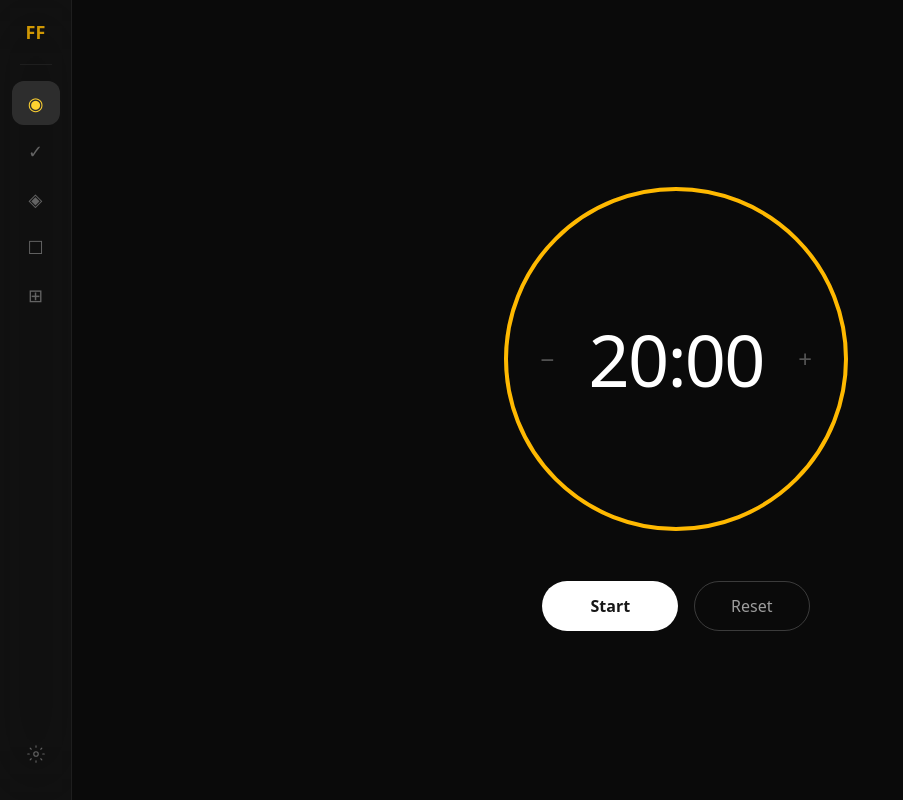
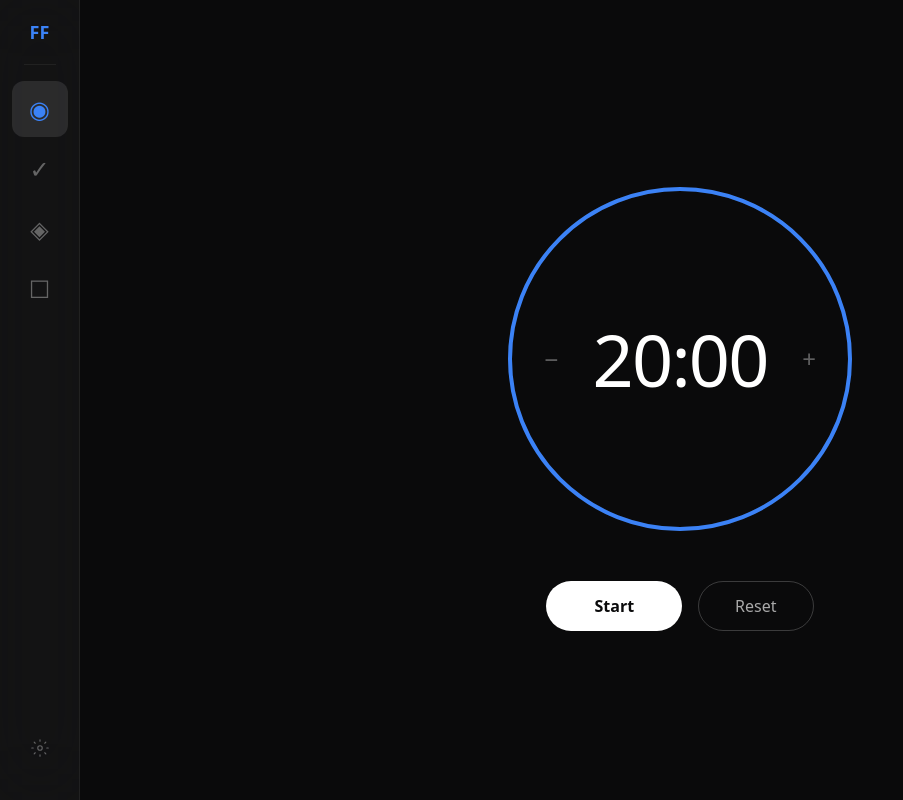
Before and after one commit to ahmedbouabdallaoui/FocusFlow, a React (Vite) app: page / in a window 1280 px wide. Shown: the whole page, without its empty margins (0-903 px from the left). Built offline with nearby package versions, Linux system fonts and the light colour scheme.

Commit message:
feat(theme): wire CSS variables, add chime, cleanup sidebar

```diff
--- a/src/App.jsx
+++ b/src/App.jsx
@@ -5,13 +5,13 @@ import TaskList from './components/TaskList'
 import Calendar from './components/Calendar'
 import ThemePanel from './components/ThemePanel'
 
-const PLACEHOLDER_STYLES = 'text-sm text-white/30 text-center py-16'
+const PLACEHOLDER_STYLES = 'text-sm text-[var(--text-muted)] text-center py-16'
 
 export default function App() {
   const [view, setView] = useState('pomodoro')
 
   return (
-    <div className="flex min-h-svh bg-neutral-950">
+    <div className="flex min-h-svh bg-[var(--bg-primary)]">
       <Sidebar view={view} setView={setView} />
 
       <main className="flex flex-1 flex-col items-center justify-center overflow-y-auto px-8 py-12">
@@ -39,12 +39,6 @@ export default function App() {
           </div>
         )}
 
-        {view === 'heatmap' && (
-          <p className={PLACEHOLDER_STYLES}>
-            Heatmap — coming from Mohammed
-          </p>
-        )}
-
         {view === 'theme' && (
           <div className="flex w-full max-w-xl flex-col items-center">
             <ThemePanel />
--- a/src/components/Sidebar.jsx
+++ b/src/components/Sidebar.jsx
@@ -3,7 +3,6 @@ const NAV_ITEMS = [
   { id: 'tasks', label: 'Tasks', icon: '✓' },
   { id: 'stats', label: 'Stats', icon: '◈' },
   { id: 'calendar', label: 'Calendar', icon: '☐' },
-  { id: 'heatmap', label: 'Heatmap', icon: '⊞' },
 ]
 
 function NavButton({ item, view, setView }) {
@@ -13,15 +12,15 @@ function NavButton({ item, view, setView }) {
       <button
         type="button"
         onClick={() => setView(item.id)}
-        className={`flex items-center justify-center rounded-xl w-12 h-11 text-lg transition-all ${
+        className={`flex items-center justify-center rounded-xl w-14 h-14 text-2xl transition-all ${
           active
-            ? 'bg-white/12 text-amber-300'
-            : 'text-white/35 hover:bg-white/[0.04] hover:text-white/60'
+            ? 'bg-[var(--active-bg)] text-[var(--accent)]'
+            : 'text-[var(--text-muted)] hover:bg-[var(--hover-bg)] hover:text-[var(--text-secondary)]'
         }`}
       >
         {item.icon}
       </button>
-      <div className="pointer-events-none absolute left-full ml-3 top-1/2 -translate-y-1/2 rounded-lg bg-neutral-800 px-3 py-1.5 text-sm text-white/80 shadow-xl opacity-0 transition-opacity group-hover:opacity-100 whitespace-nowrap">
+      <div className="pointer-events-none absolute left-full ml-3 top-1/2 -translate-y-1/2 rounded-lg bg-[var(--bg-primary)] px-3 py-1.5 text-sm text-[var(--text-primary)] shadow-xl opacity-0 transition-opacity group-hover:opacity-100 whitespace-nowrap border border-[var(--border)]">
         {item.label}
       </div>
     </div>
@@ -30,12 +29,12 @@ function NavButton({ item, view, setView }) {
 
 export default function Sidebar({ view, setView }) {
   return (
-    <aside className="flex w-18 flex-col items-center border-r border-white/[0.06] bg-neutral-900/60 backdrop-blur-2xl h-svh">
+    <aside className="flex w-20 flex-col items-center border-r border-[var(--border)] bg-[var(--bg-secondary)] backdrop-blur-2xl h-svh">
       <div className="flex h-16 items-center justify-center">
-        <span className="text-lg font-bold text-amber-400/80">FF</span>
+        <span className="text-lg font-bold text-[var(--accent)]">FF</span>
       </div>
 
-      <div className="mx-3 h-px w-8 bg-white/[0.06]" />
+      <div className="mx-3 h-px w-8 bg-[var(--border)]" />
 
       <nav className="flex flex-col gap-1 pt-4 px-3">
         {NAV_ITEMS.map((item) => (
@@ -48,10 +47,10 @@ export default function Sidebar({ view, setView }) {
           <button
             type="button"
             onClick={() => setView('theme')}
-            className={`flex items-center justify-center rounded-xl w-12 h-11 text-base transition-all ${
+            className={`flex items-center justify-center rounded-xl w-14 h-14 text-2xl transition-all ${
               view === 'theme'
-                ? 'bg-white/12 text-amber-300'
-                : 'text-white/35 hover:bg-white/[0.04] hover:text-white/60'
+                ? 'bg-[var(--active-bg)] text-[var(--accent)]'
+                : 'text-[var(--text-muted)] hover:bg-[var(--hover-bg)] hover:text-[var(--text-secondary)]'
             }`}
           >
             <svg width="18" height="18" viewBox="0 0 24 24" fill="none" stroke="currentColor" strokeWidth="1.5" strokeLinecap="round" strokeLinejoin="round">
@@ -59,7 +58,7 @@ export default function Sidebar({ view, setView }) {
               <path d="M12 1v2M12 21v2M4.22 4.22l1.42 1.42M18.36 18.36l1.42 1.42M1 12h2M21 12h2M4.22 19.78l1.42-1.42M18.36 5.64l1.42-1.42" />
             </svg>
           </button>
-          <div className="pointer-events-none absolute left-full ml-3 top-1/2 -translate-y-1/2 rounded-lg bg-neutral-800 px-3 py-1.5 text-sm text-white/80 shadow-xl opacity-0 transition-opacity group-hover:opacity-100 whitespace-nowrap">
+          <div className="pointer-events-none absolute left-full ml-3 top-1/2 -translate-y-1/2 rounded-lg bg-[var(--bg-primary)] px-3 py-1.5 text-sm text-[var(--text-primary)] shadow-xl opacity-0 transition-opacity group-hover:opacity-100 whitespace-nowrap border border-[var(--border)]">
             Theme
           </div>
         </div>
--- a/src/components/ThemePanel.jsx
+++ b/src/components/ThemePanel.jsx
@@ -15,13 +15,13 @@ export default function ThemePanel() {
   return (
     <div className="flex w-full max-w-xl flex-col gap-8">
       <div className="flex flex-col gap-4">
-        <h2 className="text-sm font-semibold tracking-widest uppercase text-white/40">Mode</h2>
+        <h2 className="text-sm font-semibold tracking-widest uppercase text-[var(--text-muted)]">Mode</h2>
         <div className="flex gap-3">
           <button
             type="button"
             onClick={() => setMode('dark')}
             className={`rounded-xl px-6 py-3 text-base font-medium transition-all ${
-              mode === 'dark' ? 'bg-white/15 text-white' : 'bg-white/[0.04] text-white/45 hover:bg-white/[0.08] hover:text-white/70'
+              mode === 'dark' ? 'bg-[var(--active-bg)] text-[var(--text-primary)]' : 'bg-[var(--hover-bg)] text-[var(--text-muted)] hover:text-[var(--text-secondary)]'
             }`}
           >
             Dark
@@ -30,7 +30,7 @@ export default function ThemePanel() {
             type="button"
             onClick={() => setMode('light')}
             className={`rounded-xl px-6 py-3 text-base font-medium transition-all ${
-              mode === 'light' ? 'bg-white/15 text-white' : 'bg-white/[0.04] text-white/45 hover:bg-white/[0.08] hover:text-white/70'
+              mode === 'light' ? 'bg-[var(--active-bg)] text-[var(--text-primary)]' : 'bg-[var(--hover-bg)] text-[var(--text-muted)] hover:text-[var(--text-secondary)]'
             }`}
           >
             Light
@@ -39,7 +39,7 @@ export default function ThemePanel() {
       </div>
 
       <div className="flex flex-col gap-4">
-        <h2 className="text-sm font-semibold tracking-widest uppercase text-white/40">Accent</h2>
+        <h2 className="text-sm font-semibold tracking-widest uppercase text-[var(--text-muted)]">Accent</h2>
         <div className="flex gap-4">
           {ACCENTS.map((a) => (
             <button
@@ -48,7 +48,7 @@ export default function ThemePanel() {
               onClick={() => setAccent(a.key)}
               className={`h-10 w-10 rounded-full transition-all ${
                 a.class} ${
-                accent === a.key ? 'ring-2 ring-white ring-offset-2 ring-offset-neutral-950 scale-110' : 'opacity-50 hover:opacity-90'
+                accent === a.key ? 'ring-2 ring-[var(--text-primary)] ring-offset-2 ring-offset-[var(--bg-primary)] scale-110' : 'opacity-50 hover:opacity-90'
               }`}
             />
           ))}
--- a/src/components/Timer.jsx
+++ b/src/components/Timer.jsx
@@ -58,7 +58,7 @@ export default function Timer() {
         <svg width="380" height="380" className="-rotate-90">
           <circle
             cx="190" cy="190" r={RADIUS}
-            fill="none" stroke="rgba(255,255,255,0.06)" strokeWidth="4"
+            fill="none" stroke="var(--border)" strokeWidth="4"
           />
           <motion.circle
             cx="190" cy="190" r={RADIUS}
@@ -67,24 +67,24 @@ export default function Timer() {
             strokeDasharray={CIRCUMFERENCE}
             animate={{ strokeDashoffset: offset }}
             transition={{ duration: 0.4, ease: 'easeInOut' }}
-            className="text-amber-400"
+            className="text-[var(--accent)]"
           />
         </svg>
         <div className="absolute flex items-center justify-center gap-8">
           <button
             type="button"
             onClick={() => adjust(-1)}
-            className="text-2xl text-white/30 transition-colors hover:text-white/70"
+            className="text-2xl text-[var(--text-muted)] transition-colors hover:text-[var(--text-secondary)]"
           >
             −
           </button>
-          <span className="min-w-[180px] text-center text-7xl font-light tracking-tight text-white">
+          <span className="min-w-[180px] text-center text-7xl font-light tracking-tight text-[var(--text-primary)]">
             {formatTime(secondsLeft)}
           </span>
           <button
             type="button"
             onClick={() => adjust(1)}
-            className="text-2xl text-white/30 transition-colors hover:text-white/70"
+            className="text-2xl text-[var(--text-muted)] transition-colors hover:text-[var(--text-secondary)]"
           >
             +
           </button>
@@ -96,7 +96,7 @@ export default function Timer() {
           type="button"
           onClick={isRunning ? pause : start}
           whileTap={{ scale: 0.95 }}
-          className="rounded-full bg-white px-12 py-3 text-base font-semibold text-neutral-900 transition-colors hover:bg-white/90"
+          className="rounded-full bg-[var(--btn-bg)] px-12 py-3 text-base font-semibold text-[var(--btn-text)] transition-colors hover:bg-[var(--btn-hover)]"
         >
           {isRunning ? 'Pause' : 'Start'}
         </motion.button>
@@ -104,7 +104,7 @@ export default function Timer() {
           type="button"
           onClick={reset}
           whileTap={{ scale: 0.95 }}
-          className="rounded-full border border-white/20 px-9 py-3 text-base font-medium text-white/60 transition-colors hover:border-white/40 hover:text-white/90"
+          className="rounded-full border border-[var(--border-hover)] px-9 py-3 text-base font-medium text-[var(--text-secondary)] transition-colors hover:border-[var(--border-hover)] hover:text-[var(--text-primary)]"
         >
           Reset
         </motion.button>
--- a/src/index.css
+++ b/src/index.css
@@ -1,5 +1,41 @@
 @import "tailwindcss";
 @import url('https://fonts.googleapis.com/css2?family=DM+Sans:ital,opsz,wght@0,9..40,200..1000;1,9..40,200..1000&display=swap');
+
+:root, .dark {
+  --bg-primary: #0a0a0b;
+  --bg-secondary: rgba(255,255,255,0.04);
+  --bg-elevated: rgba(255,255,255,0.06);
+  --text-primary: #ffffff;
+  --text-secondary: rgba(255,255,255,0.65);
+  --text-muted: rgba(255,255,255,0.35);
+  --text-dim: rgba(255,255,255,0.2);
+  --border: rgba(255,255,255,0.06);
+  --border-hover: rgba(255,255,255,0.2);
+  --input-bg: rgba(255,255,255,0.05);
+  --hover-bg: rgba(255,255,255,0.04);
+  --active-bg: rgba(255,255,255,0.10);
+  --btn-bg: #ffffff;
+  --btn-text: #0a0a0b;
+  --btn-hover: rgba(255,255,255,0.9);
+}
+
+.light {
+  --bg-primary: #f0f0f0;
+  --bg-secondary: rgba(0,0,0,0.03);
+  --bg-elevated: rgba(0,0,0,0.04);
+  --text-primary: #0a0a0b;
+  --text-secondary: rgba(0,0,0,0.6);
+  --text-muted: rgba(0,0,0,0.4);
+  --text-dim: rgba(0,0,0,0.25);
+  --border: rgba(0,0,0,0.08);
+  --border-hover: rgba(0,0,0,0.25);
+  --input-bg: rgba(0,0,0,0.03);
+  --hover-bg: rgba(0,0,0,0.03);
+  --active-bg: rgba(0,0,0,0.06);
+  --btn-bg: #0a0a0b;
+  --btn-text: #ffffff;
+  --btn-hover: rgba(0,0,0,0.85);
+}
 
 * {
   font-family: 'DM Sans', system-ui, sans-serif;
```
Also changed, not shown: src/components/Calendar.jsx (+7 -7 lines), src/components/TaskForm.jsx (+11 -11 lines), src/components/TaskList.jsx (+12 -12 lines), 1 other file (tests, documents, lock files or other folders).
